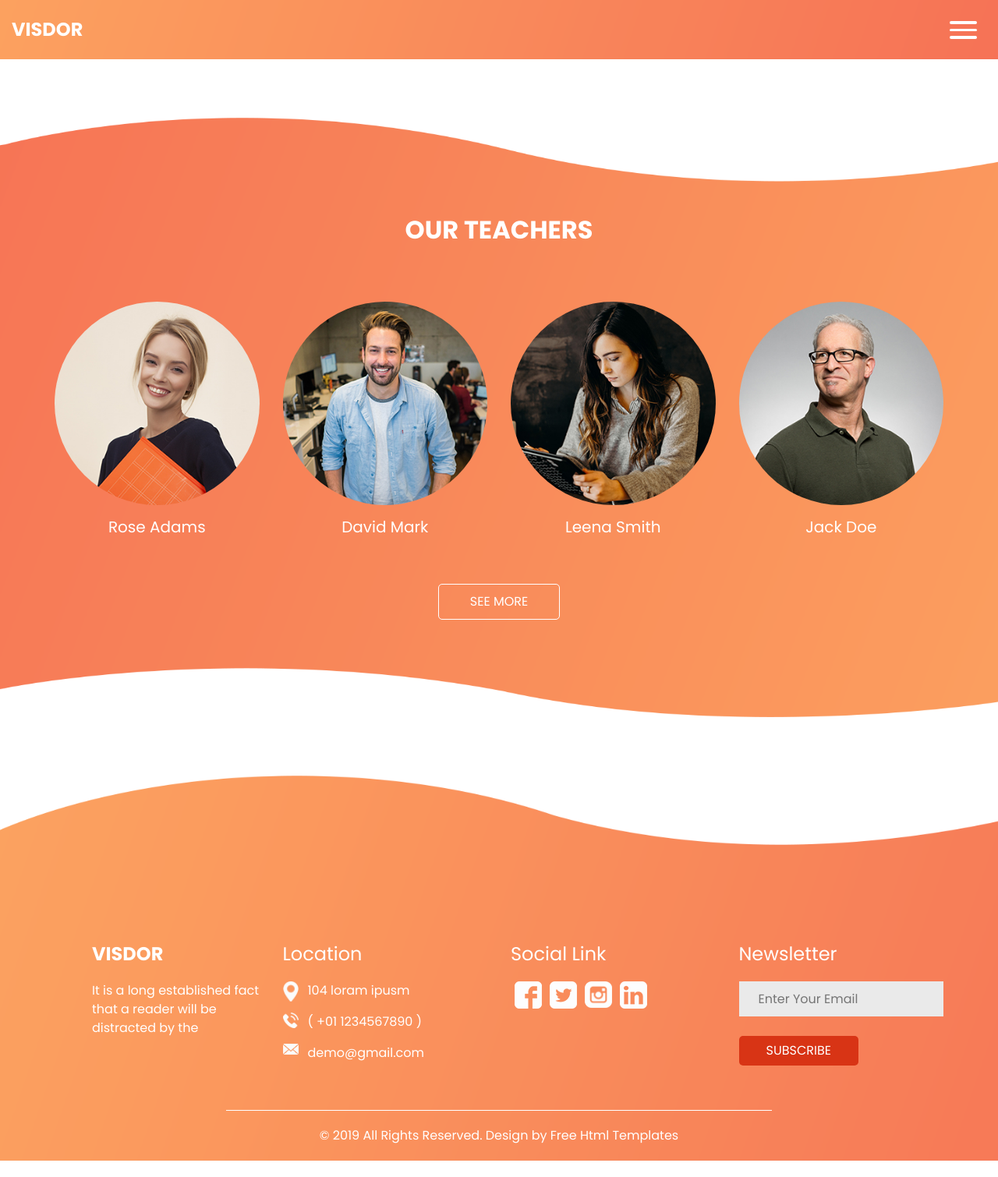
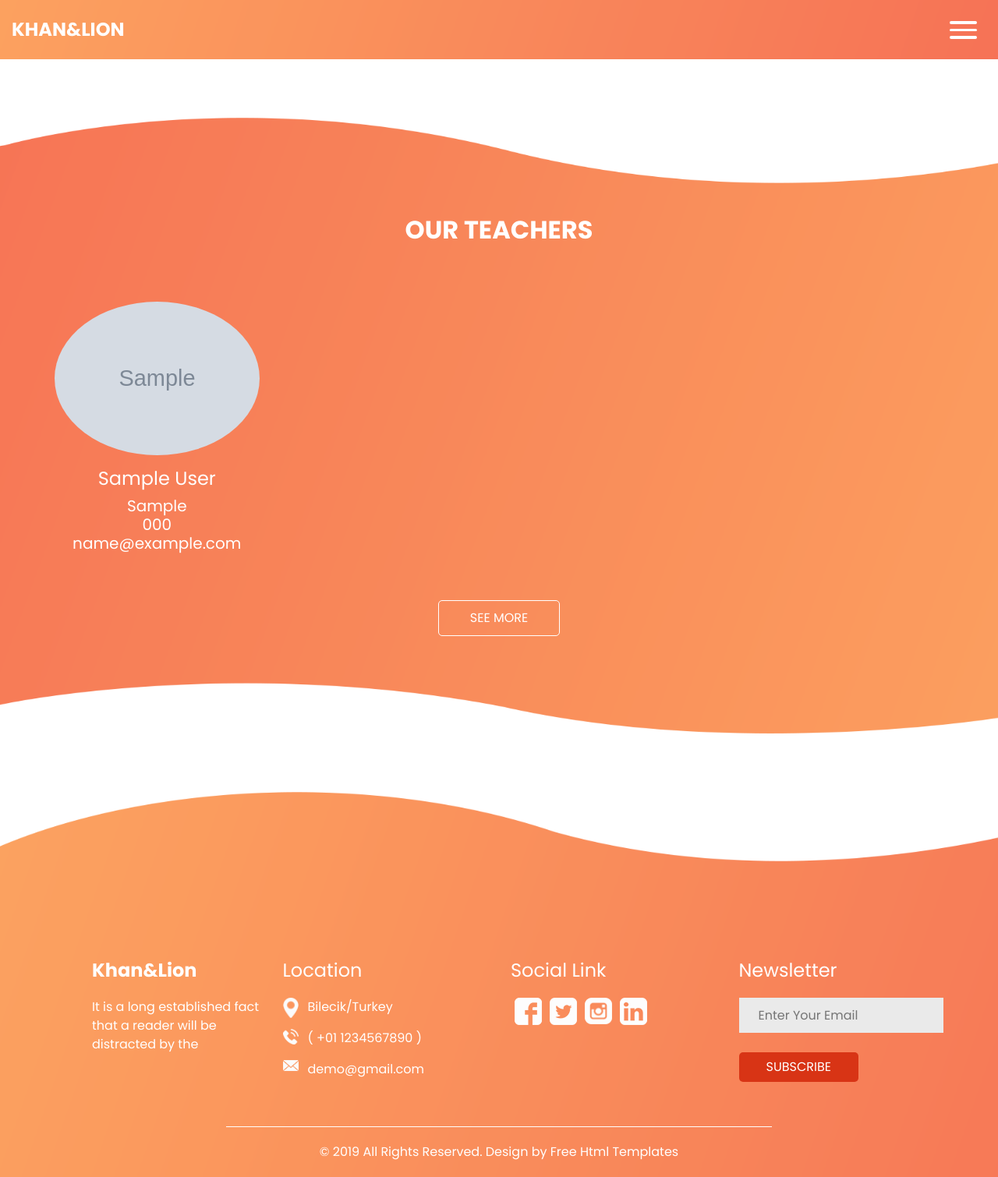
Before and after one commit to kaanarslan1990/django_recap_project, a Django app: page /teacher/ in a window 1280 px wide. Shown: the whole page at 78% size. Before the commit the page ends 1489 px from the top, so only its background shows below. Run offline with Django 3.2, Linux system fonts and the light colour scheme; tables that the repository leaves empty hold one stand-in row (values such as "Sample post"); grey boxes marked "Sample" are stand-in pictures; some libraries are stand-ins or nearby versions; some web fonts are replaced.

Commit message:
completed

```diff
--- a/home/models.py
+++ b/home/models.py
@@ -2,7 +2,7 @@ from django.db import models
 
 # Create your models here.
 
-class Contact (models.Model):
+class Contact(models.Model):
     name = models.CharField(max_length=50)
     phone_number = models.CharField(max_length=250)
     email = models.EmailField(max_length=254)
@@ -11,3 +11,24 @@ class Contact (models.Model):
 
     def __str__(self):
         return self.name
+
+class Branch(models.Model):
+    branch = models.CharField( max_length=50)
+    created_Date=models.DateTimeField(auto_now_add=True)
+
+    def __str__(self):
+        return self.branch
+
+class Teacher(models.Model):
+    first_name = models.CharField( max_length=50)
+    last_name = models.CharField( max_length=50)
+    phone_teacher = models.CharField( max_length=100)
+    email_teacher = models.EmailField(max_length=254)
+    speciality = models.ForeignKey(Branch, on_delete=models.CASCADE)
+    image = models.ImageField(upload_to="teacher", default="default.png")
+
+    updatedDate = models.DateTimeField(auto_now=True)
+    createdDate=models.DateTimeField(auto_now_add=True)
+
+    def __str__(self):
+        return self.first_name+ " " +self.last_name
--- a/home/templates/home/teacher.html
+++ b/home/templates/home/teacher.html
@@ -13,62 +13,26 @@
       </div>
       <div class="teacher_container layout_padding2">
         <div class="row">
+         {% for teacher in teachers  %}
           <div class="col-md-3 col-sm-6">
             <div class="box">
               <div class="img-box">
-                <img class="" src="images/teacher-1.jpg" alt="Card image cap">
+                <img class="" src="{{teacher.image.url}}" alt="Card image cap">
               </div>
               <div class="detail-box">
                 <p>
-                  <h5>
-                    Rose Adams
+                  <h4>
+                    {{teacher.first_name}} {{teacher.last_name}}
+                  </h4>
+                   <h5>
+                    {{teacher.speciality}} <br>{{teacher.phone_teacher}} <br>{{teacher.email_teacher}}
                   </h5>
                 </p>
               </div>
             </div>
           </div>
-          <div class="col-md-3 col-sm-6">
-            <div class="box">
-              <div class="img-box">
-                <img class="" src="images/teacher-2.jpg" alt="Card image cap">
-              </div>
-              <div class="detail-box">
-                <p>
-                  <h5>
-                    David Mark
-                  </h5>
-                </p>
-              </div>
-            </div>
-          </div>
-          <div class="col-md-3 col-sm-6">
-            <div class="box">
-              <div class="img-box">
-                <img class="" src="images/teacher-3.jpg" alt="Card image cap">
-              </div>
-              <div class="detail-box">
-                <p>
-                  <h5>
-                    Leena Smith
-                  </h5>
-                </p>
-              </div>
-            </div>
-          </div>
-          <div class="col-md-3 col-sm-6">
-            <div class="box">
-              <div class="img-box">
-                <img class="" src="images/teacher-4.jpg" alt="Card image cap">
-              </div>
-              <div class="detail-box">
-                <p>
-                  <h5>
-                    Jack Doe
-                  </h5>
-                </p>
-              </div>
-            </div>
-          </div>
+          {% endfor %}
+
         </div>
       </div>
       <div class="btn-box">
--- a/home/urls.py
+++ b/home/urls.py
@@ -1,9 +1,12 @@
 from django.urls import path
 from .views import about, home, teacher
+from  django.contrib.auth import views as auth_views
 
 
 urlpatterns = [
-    path('',home, name='home' ),
-    path('about/',about, name='about' ),
-    path('teacher/',teacher, name='teacher' ),
+    path('',home, name='home'),
+    path('about/',about, name='about'),
+    path('teacher/',teacher, name='teacher'),
+    path('login/',auth_views.LoginView.as_view(template_name = "login.html"), name='login'),
+    path('logout/',auth_views.LogoutView.as_view(template_name = "logout.html"), name='logout'),
 ]
--- a/home/views.py
+++ b/home/views.py
@@ -1,13 +1,41 @@
-from django.shortcuts import render
+from django.shortcuts import redirect, render
 from django.http import HttpResponse
+from .forms import ContactForm
+from django.contrib import messages
+from .models import Teacher
+
+
+
 
 # Create your views here.
 
 def home(request):
-    return render(request, "home/index.html")
+
+    teachers = Teacher.objects.order_by("speciality").distinct()
+
+    if request.method == "POST":
+        form = ContactForm(request.POST)
+        if form.is_valid():
+            form.save()
+            messages.success(request, "Form has been sent")
+            return redirect("home")
+    else:
+        form = ContactForm()
+
+    context = {
+        'form':form,
+        "teachers":teachers
+    }
+    return render(request, "home/index.html", context)
 
 def about(request):
     return render(request, "home/about.html")
 
 def teacher(request):
-    return render(request, "home/teacher.html")
+    teachers =Teacher.objects.all()
+
+    context = {
+        'teachers':teachers
+    }
+
+    return render(request, "home/teacher.html", context)
--- a/templates/contact.html
+++ b/templates/contact.html
@@ -8,7 +8,7 @@
           <div class="col-md-6 col-lg-3">
             <div class="info_links pl-lg-5">
               <h4 class="font-weight-bold">
-                VISDOR
+                Khan&Lion
               </h4>
               <p>
                 It is a long established fact that a reader will be distracted by the
@@ -23,7 +23,7 @@
               <div>
                 <img src="{% static 'images/location.png' %}" alt="" />
                 <p>
-                  104 loram ipusm
+                  Bilecik/Turkey
                 </p>
               </div>
               <div>
--- a/templates/header.html
+++ b/templates/header.html
@@ -14,7 +14,7 @@
   <meta name="description" content="" />
   <meta name="author" content="" />
 
-  <title>Visdor</title>
+  <title>Khan&Lion</title>
 
   <!-- slider stylesheet -->
   <link rel="stylesheet" type="text/css" href="https://cdnjs.cloudflare.com/ajax/libs/OwlCarousel2/2.1.3/assets/owl.carousel.min.css" />
@@ -38,7 +38,7 @@
         <nav class="navbar navbar-expand-lg custom_nav-container">
           <a class="navbar-brand" href="index.html">
             <span>
-              Visdor
+              Khan&Lion
             </span>
           </a>
           <div class="custom_menu-btn">
@@ -53,6 +53,15 @@
               <a href="{% url 'home' %}">Home</a>
               <a href="{% url 'about' %}">About</a>
               <a href="{% url 'teacher' %}" class="active">Teachers</a>
+
+              {% if  request.user.is_authenticated %}
+
+              <a href="{% url 'admin:index' %}">AdminDashboard</a>
+              <a href="{% url 'logout' %}">Logout</a>
+              {% else %}
+              <a href="{% url 'login' %}">Login</a>
+
+              {% endif %}
             </div>
           </div>
       </div>
```
Also changed, not shown: home/admin.py (+21 -1 lines), home/forms.py (added, +15 -0 lines), home/templates/home/index.html (+25 -13 lines), main/settings.py (+16 -12 lines), templates/login.html (added, +25 -0 lines), templates/logout.html (added, +17 -0 lines), home/migrations/0003_branch_teacher.py (added), 2 other files.
